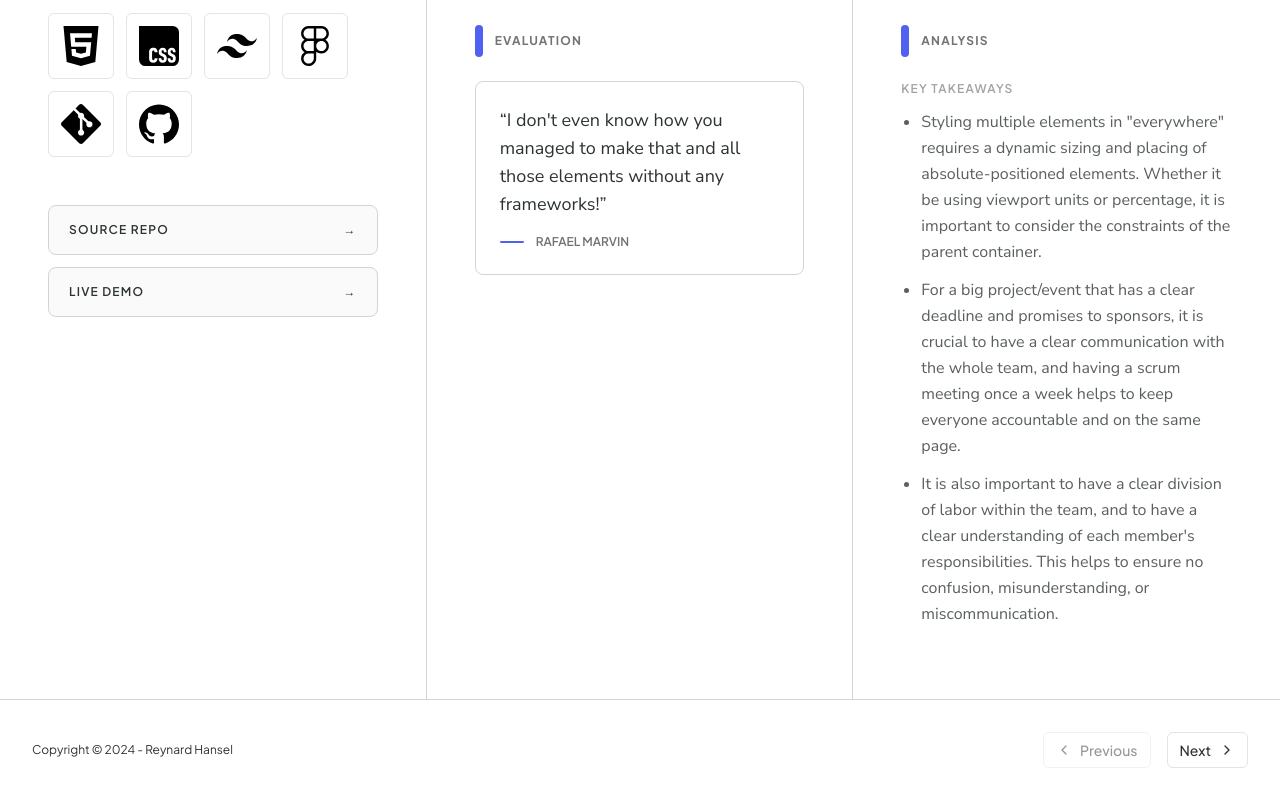
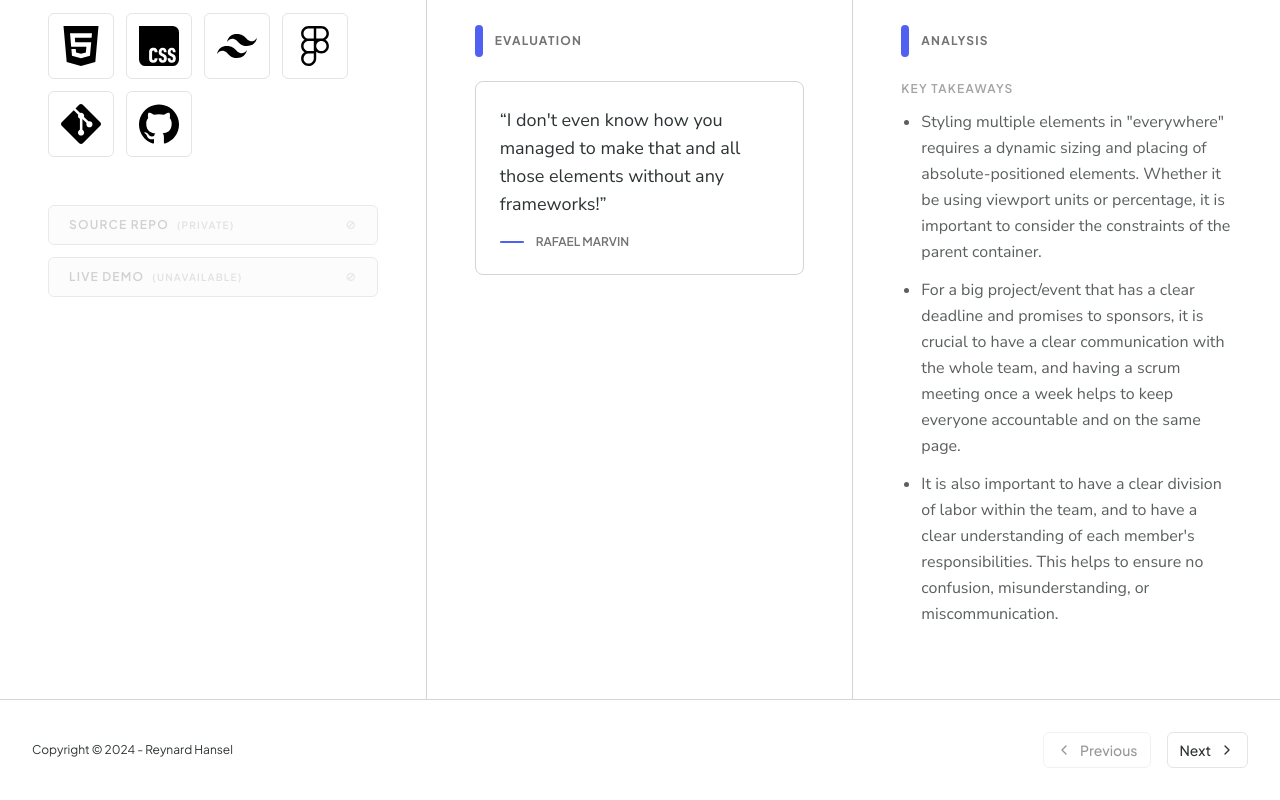
Before and after one commit to ReynardHansel/personal-portfolio-2-next, a Next.js app: page /project/1 in a window 1280 px wide. Shown: the part 1165-1965 px from the top of the page. Built offline with nearby package versions, Linux system fonts and the light colour scheme; a web font is replaced by a local one.

Commit message:
refactor(proj): update ActionLink to support disabled states for private or unavailable project links

```diff
--- a/src/app/components/Project/ProjectFrameworkTech.tsx
+++ b/src/app/components/Project/ProjectFrameworkTech.tsx
@@ -1,5 +1,6 @@
 import { motion } from "framer-motion";
 import Link from "next/link";
+import { Button } from "@/components/ui/button";
 import SkillCard from "@/app/components/Skillset/SkillCard";
 import { projectsBento } from "@/data/projects_bento";
 import SectionLabel from "./SectionLabel";
@@ -45,16 +46,8 @@ export default function ProjectFrameworkTech({
         </div>
 
         <div className="flex flex-col gap-3">
-          {project.sourceRepo ? (
-            <ActionLink href={project.sourceRepo}>Source Repo</ActionLink>
-          ) : (
-            <ActionLink href="/#projects">Source Repo</ActionLink>
-          )}
-          {project.liveDemo ? (
-            <ActionLink href={project.liveDemo}>Live Demo</ActionLink>
-          ) : (
-            <ActionLink href="/#projects">Live Demo</ActionLink>
-          )}
+          <ActionLink href={project.sourceRepo}>Source Repo</ActionLink>
+          <ActionLink href={project.liveDemo}>Live Demo</ActionLink>
         </div>
       </div>
     </motion.div>
@@ -65,12 +58,34 @@ function ActionLink({
   href,
   children,
 }: {
-  href: string;
+  href: string | undefined;
   children: React.ReactNode;
 }) {
+  const isPrivate = href === "private";
+  const isUnavailable = href === "unavailable";
+  const isDisabled = isPrivate || isUnavailable;
+
+  const label = isPrivate ? "Private" : isUnavailable ? "Unavailable" : href;
+
+  if (isDisabled) {
+    return (
+      <Button
+        variant="outline"
+        disabled
+        className="flex w-full items-center justify-between border-neutral-300 bg-neutral-50 px-5 py-4 text-xs font-semibold uppercase tracking-widest text-neutral-400"
+      >
+        <span className="flex items-center gap-2">
+          <span>{children}</span>
+          <span className="text-[10px] opacity-60">({label})</span>
+        </span>
+        <span className="opacity-40">⊘</span>
+      </Button>
+    );
+  }
+
   return (
     <Link
-      href={href}
+      href={href || "/#projects"}
       className="flex items-center justify-between rounded-lg border border-neutral-300 bg-neutral-50 px-5 py-4 text-xs font-semibold uppercase tracking-widest transition-all hover:border-porto_purple hover:bg-porto_purple hover:text-white"
     >
       <span>{children}</span>
```
